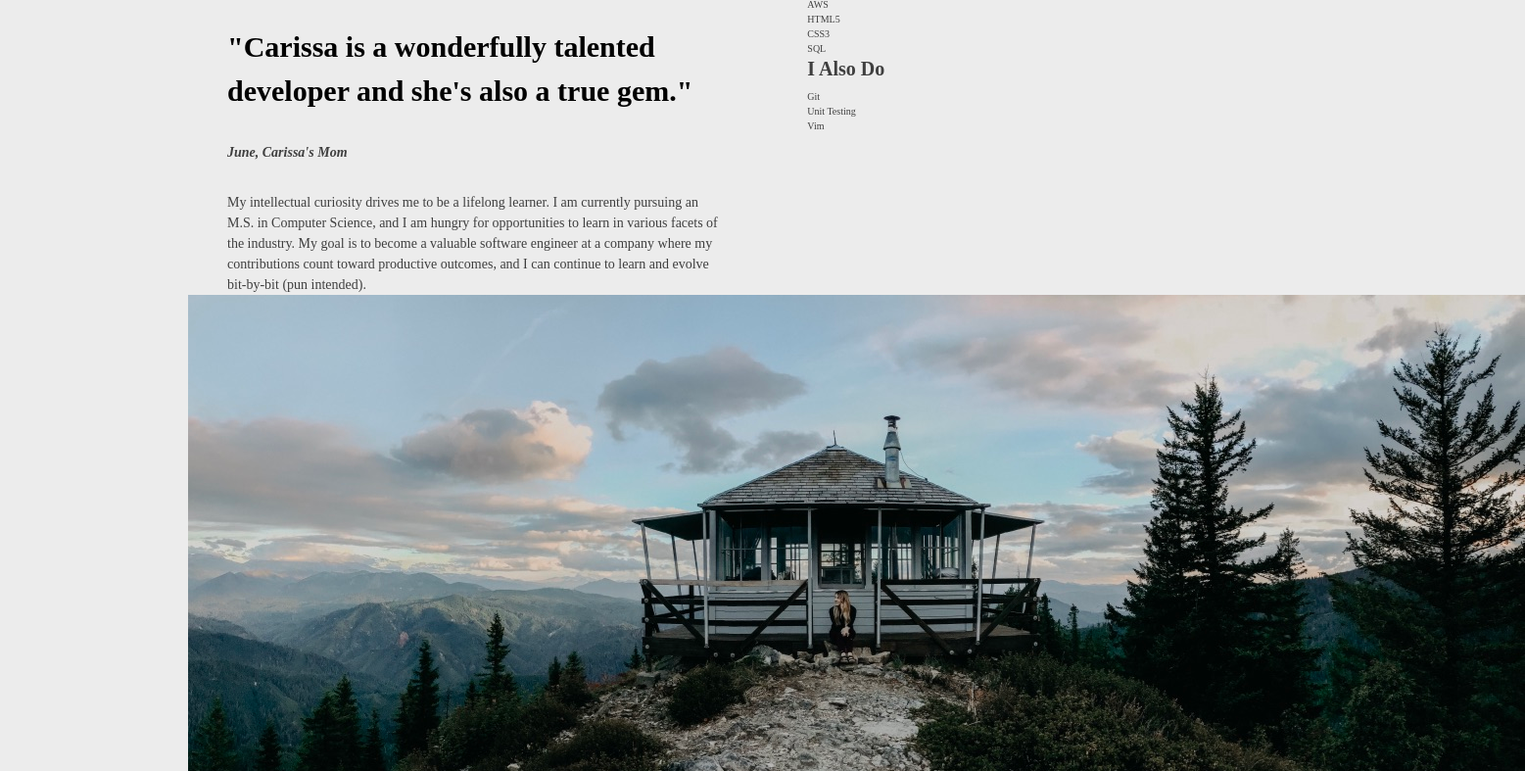
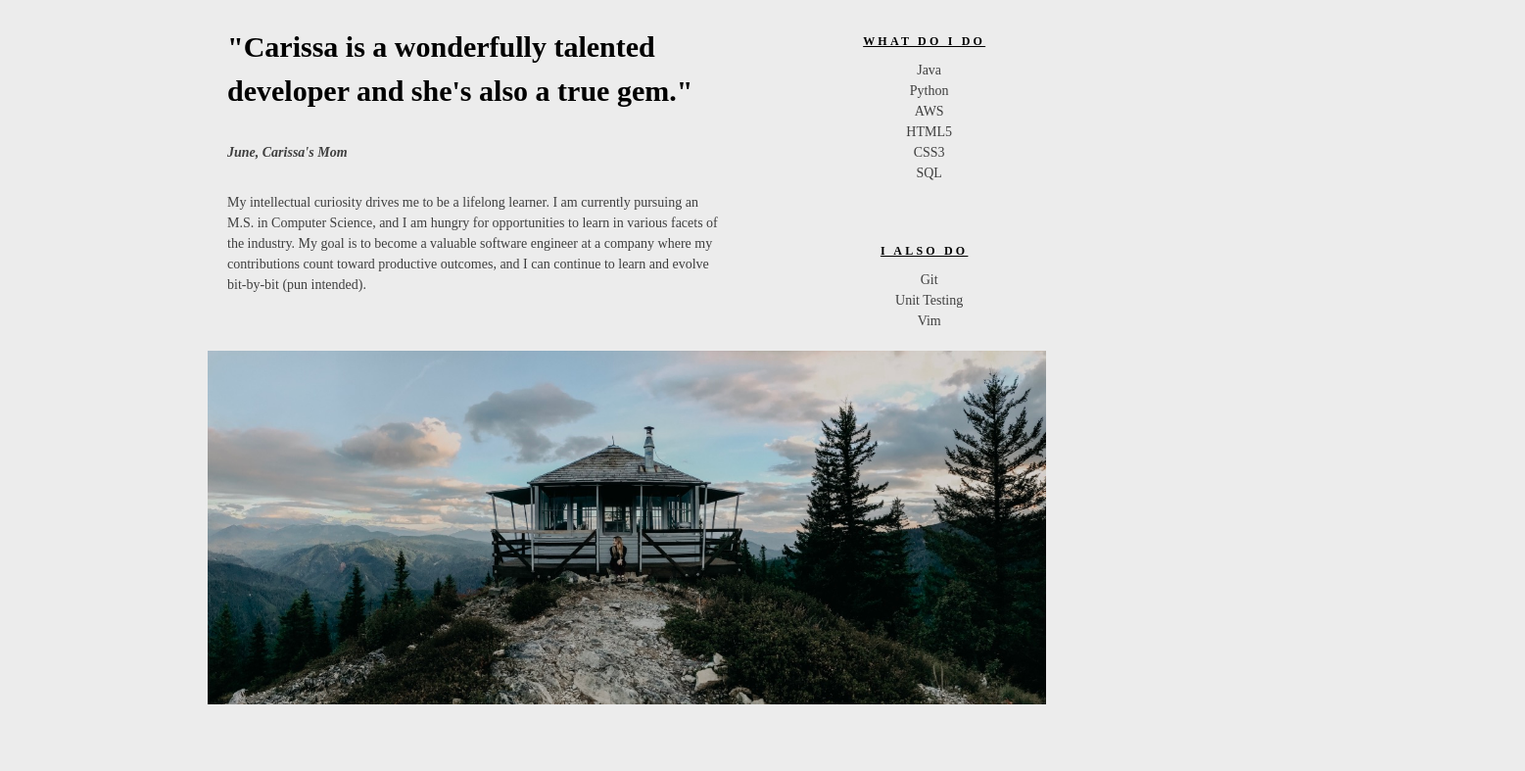
Before and after one commit to carissaallen/portfolio, a plain HTML site: page about.html in a window 1280 px wide. Shown: the part 122-909 px from the top of the page at 98% size, 1557 px wide, since content can reach past the window. Drawn offline with nearby package versions, Linux system fonts and the light colour scheme; a web font is replaced by a local one.

Commit message:
Add css to the about page

```diff
--- a/css/main.css
+++ b/css/main.css
@@ -177,11 +177,10 @@ h2.about-title {
 
 h3.about-title {
     font-size: 30px;
-    margin: 0 0 30px 0;
+    margin: 40px 0 30px 0;
     line-height: 1.5;
     text-align: start;
     color: #000;
-    margin-top: 40px;
 }
 
 .margin-under {
@@ -208,15 +207,55 @@ p.about-title {
 
 }
 
-.profile-image {
-    width: 25%;
-    border-radius: 100%;
-    margin: 20px;
-    align-content: left;
+h5.skills-title {
+    margin: 100px 10px 30px 0px;
+    font-size: 12px;
+    line-height: 1.5;
+    color: #000;
+    text-decoration: underline;
+    text-transform: uppercase;
+    margin-bottom: 10px;
+    letter-spacing: .2rem;
+    display: block;
+    text-align: center;
 }
 
-.profile-text {
-    float: right;
+h5.other-skills-title {
+    margin: 60px 10px 30px 0px;
+    font-size: 12px;
+    line-height: 1.5;
+    color: #000;
+    text-decoration: underline;
+    text-transform: uppercase;
+    margin-bottom: 10px;
+    letter-spacing: .2rem;
+    display: block;
+    text-align: center;
+}
+
+p.skill {
+    font-weight: 400;
+    font-size: 14px;
+    color: #3f3f3f;
+    letter-spacing: 0;
+    margin: 0;
+    line-height: 1.5;
+    display: block;
+    text-align: center;
+}
+
+@media (max-width: 800px) {
+    .floating-skills { display: none; }
+}
+
+img.about-image {
+    display: block;
+    text-align: center;
+    margin-left: auto;
+    margin-right: auto;
+    padding: 20px 20px;
+    margin-bottom: 40px;
+    max-width: 100%;
 }
 
 /***************************************
```
